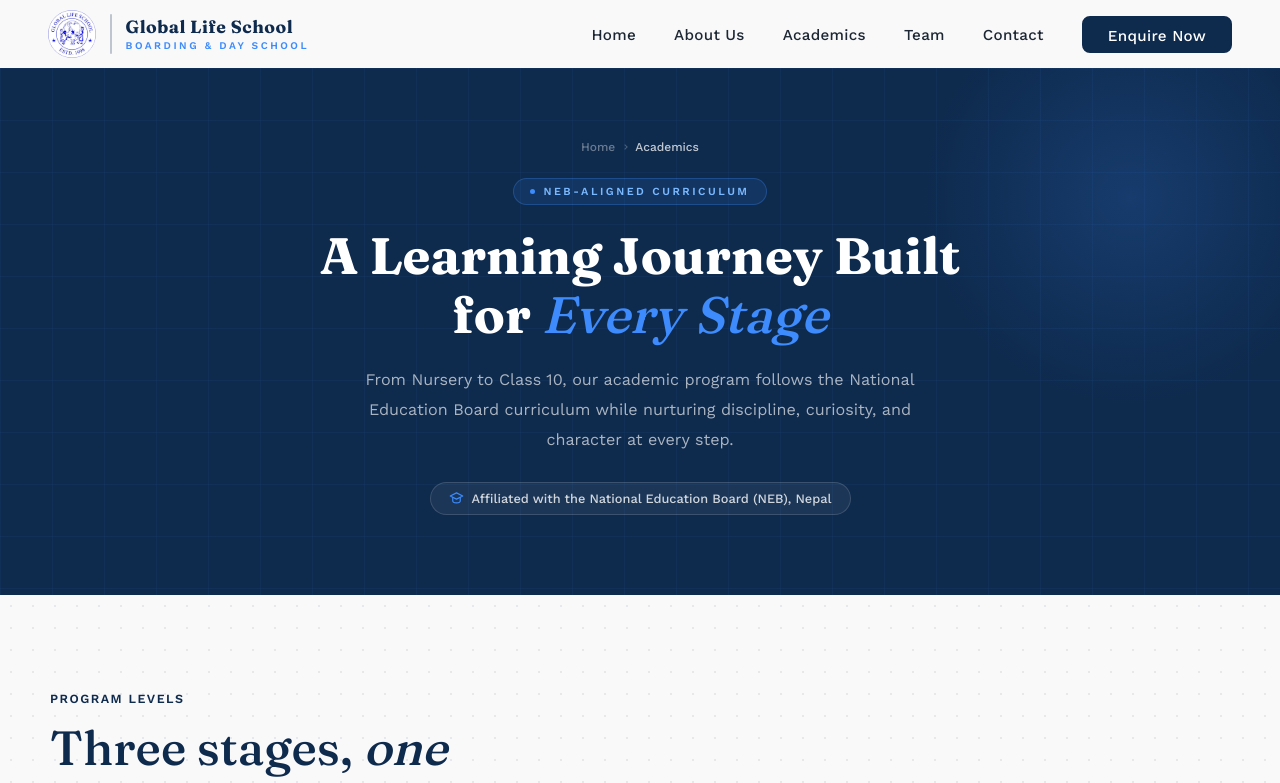
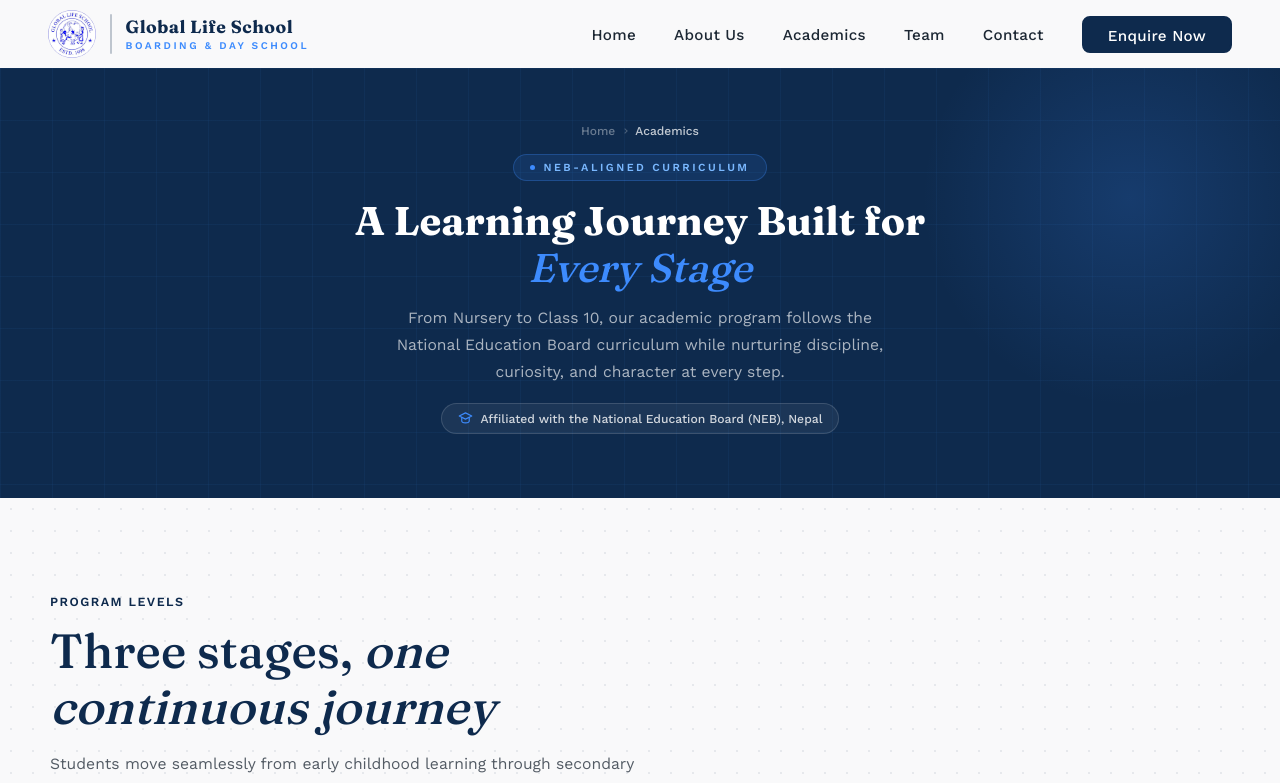
Before and after one commit to swikar-napit/globallife-web, a React (Vite) app: page /academics in a window 1280 px wide. Shown: the top 783 px of the page. Built offline with nearby package versions, Linux system fonts and the light colour scheme.

Commit message:
hero adjusted

```diff
--- a/src/pages/Academics.css
+++ b/src/pages/Academics.css
@@ -12,7 +12,7 @@
 .acp-hero {
   position: relative;
   background: var(--navy);
-  padding: 72px 48px 80px;
+  padding: 56px 48px 64px;
   display: flex;
   flex-direction: column;
   align-items: center;
@@ -56,7 +56,7 @@
   font-size: 0.75rem;
   color: rgba(255, 255, 255, 0.38);
   font-weight: 500;
-  margin-bottom: 24px;
+  margin-bottom: 16px;
 }
 
 .acp-breadcrumb a {
@@ -94,7 +94,7 @@
   text-transform: uppercase;
   padding: 6px 16px;
   border-radius: 20px;
-  margin-bottom: 22px;
+  margin-bottom: 16px;
 }
 
 .acp-hero-eyebrow-dot {
@@ -107,11 +107,11 @@
 
 .acp-hero-title {
   font-family: 'Fraunces', serif;
-  font-size: clamp(2rem, 4.5vw, 3.2rem);
+  font-size: clamp(1.7rem, 3.4vw, 2.5rem);
   font-weight: 700;
-  line-height: 1.15;
+  line-height: 1.18;
   color: #fff;
-  margin-bottom: 20px;
+  margin-bottom: 14px;
 }
 
 .acp-hero-title em {
@@ -121,10 +121,10 @@
 }
 
 .acp-hero-sub {
-  font-size: clamp(0.92rem, 0.85rem + 0.2vw, 1.08rem);
-  line-height: 1.85;
+  font-size: clamp(0.88rem, 0.82rem + 0.2vw, 1rem);
+  line-height: 1.7;
   color: rgba(255, 255, 255, 0.65);
-  max-width: 560px;
+  max-width: 520px;
   margin: 0 auto;
 }
 
@@ -132,12 +132,12 @@
   display: inline-flex;
   align-items: center;
   gap: 8px;
-  margin-top: 28px;
+  margin-top: 18px;
   background: rgba(255, 255, 255, 0.06);
   border: 1px solid rgba(255, 255, 255, 0.14);
-  padding: 8px 18px;
+  padding: 7px 16px;
   border-radius: 999px;
-  font-size: 0.8rem;
+  font-size: 0.76rem;
   color: rgba(255, 255, 255, 0.8);
   font-weight: 500;
 }
```
